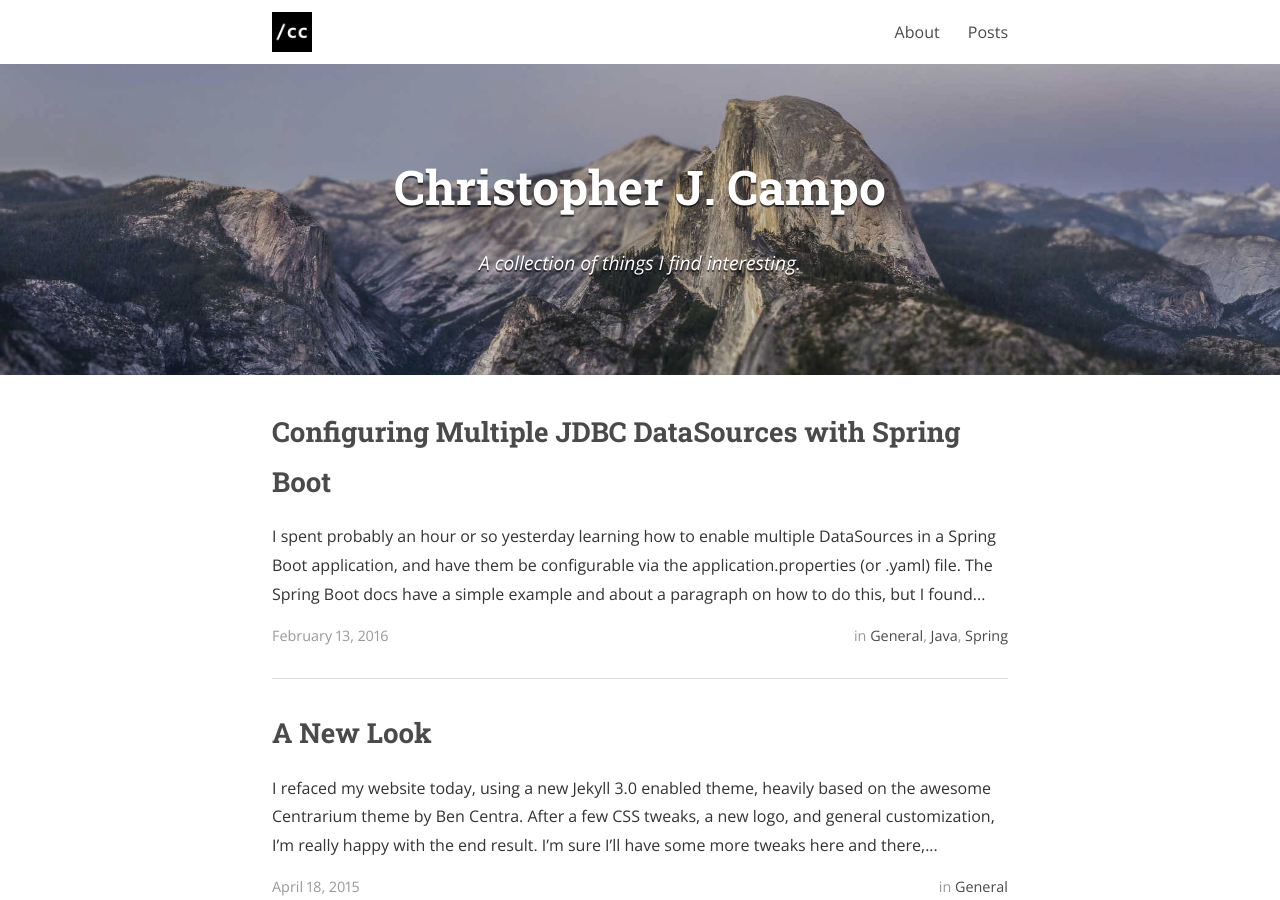
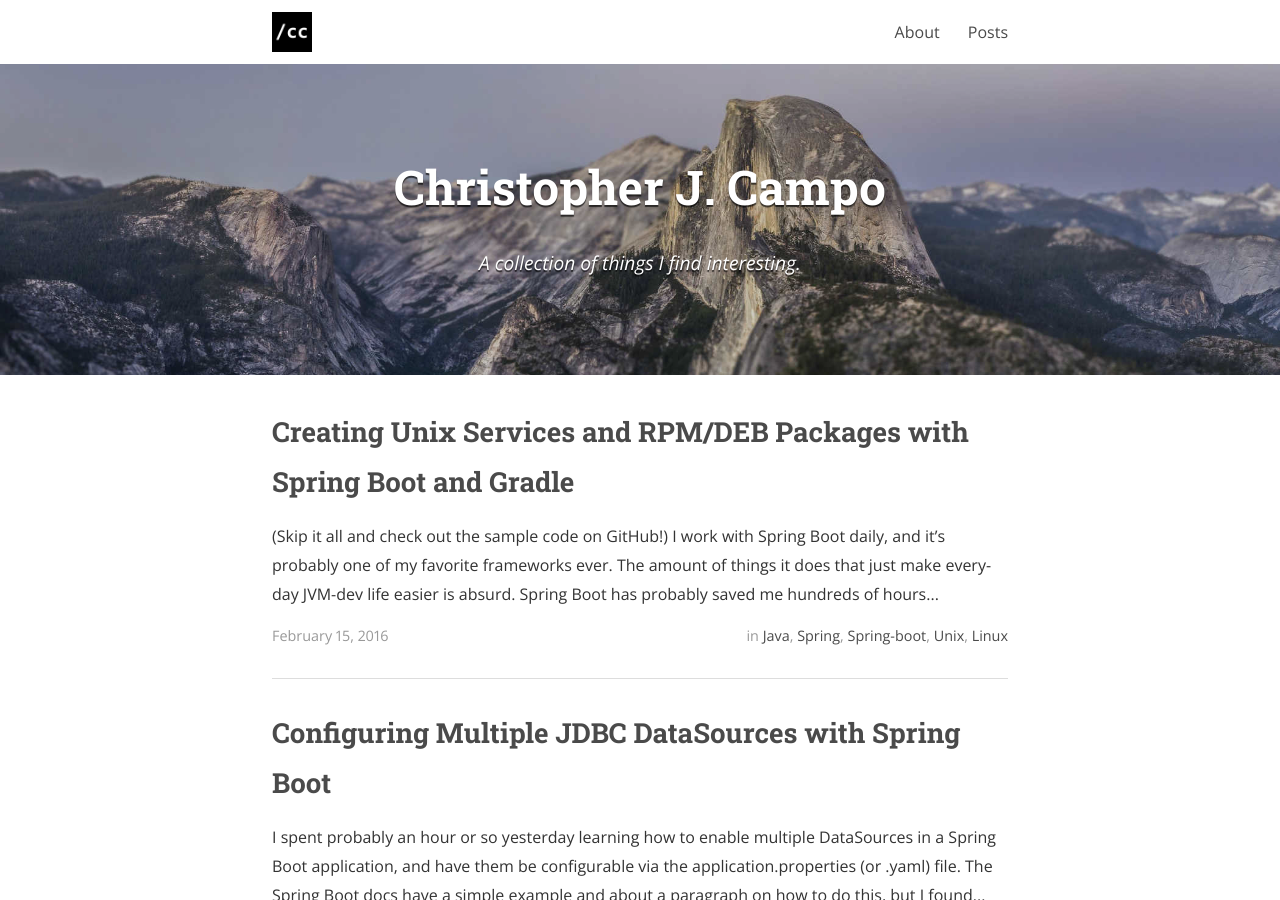
Before and after one commit to ccampo133/ccampo133.github.io, a Jekyll site: the page built from index.html, in a window 1280 px wide and 900 px high. Built offline with Jekyll 4.4.1, drawn with Linux system fonts in a browser that asks for light colours; nearby versions of some CDN libraries; the list of posts is cut into pages by our own code; a style sheet for code colours, icons or effects is not loaded; some of the changed lines change nothing that is shown.

Commit message:
Add final draft of boot service post

```diff
--- a/_drafts/2016-02-15-boot-service-package.md
+++ b/_posts/2016-02-15-boot-service-package.md
@@ -1,10 +1,12 @@
 ---
 layout: post
 title:  "Creating Unix Services and RPM/DEB Packages with Spring Boot and Gradle"
-date:   2016-02-15 19:00:00
+date:   2016-02-15 18:47:00
 author: Chris Campo
 categories: Java Spring Spring-Boot Unix Linux
 ---
+
+<sup>(Skip it all and check out the [sample code on GitHub][democode]!)</sup>
 
 I work with [Spring Boot][boothome] daily, and it's probably one of my favorite frameworks ever. The amount of things
 it does that just make every-day JVM-dev life easier is absurd. Spring Boot has probably saved me hundreds of hours
@@ -32,10 +34,15 @@
 Plugin (ospackage)][ospackage], which fits all the requirements. Throughout the rest of this post, I'll provide
 examples on how to create a simple service, package it as an RPM, and finally install and run.
 
-...Or you can just skip it all and check out the [sample code on GitHub][democode]!
+Before we get started, I'd just like to note that this post assumes at least a working knowledge of the following:
 
-To start, I've created a simple Spring Boot web service. Nothing fancy, however it can literally any Spring Boot
-application. For simplicity's sake, it's just a single MVC controller that returns the string `Hello world!`:
+* Spring Boot / Spring MVC
+* Gradle
+* Linux
+
+So now that that's out of the way,tTo start, I've created a simple Spring Boot web service. Nothing fancy, however it
+can literally any Spring Boot 1.3+ application. For simplicity's sake, it's just a single MVC controller that returns
+the string `Hello world!`:
 
 {% highlight java %}
 package me.ccampo.daemondemo;
@@ -184,20 +191,35 @@
 Gradle will spit out the packages in the `build/distributions` directory. After that, it's just a simple matter of
 installing the package! On CentOS, installing the RPM can be done like so:
 
-    $ rpm -Uvh rpm -Uvh daemon-demo-0.0.1-1.noarch.rpm
+    $ rpm -Uvh daemon-demo-0.0.1-1.noarch.rpm
 
 In the demo above, I set it to install to `/opt/local/daemon-demo`. In the directory `/opt/local/daemon-demo/conf`,
 there are two config files which can be used to alter the runtime behavior of the application. The first,
 `daemon-demo.conf` is a standard conf file used to set some variable about the application.
 The [Spring Boot docs](confdocs) have more info on this, but the key is that this file needs to be next to the jar,
 which is installed to `/opt/local/daemon-demo/bin`, so a symlink is created to the `bin` directory as part of the RPM
-build task.
+build task. The second file is just the standard `application.properties` file, however this can be edited to adjust
+runtime properties! This is done by setting the `--spring.config.location` command line switch in the
+`daemon-demo.conf` file. Again, see the [source][democode] for more detail. Pretty cool eh?
 
+To run the app, just do `service daemon-demo start` and it should start up on port 8080 by default. You can view the
+app's log file in `/opt/local/daemon-demo/log/daemon-demo.log` as well.
+
+To do a full uninstall, just do:
+
+    $ rpm -e daemon-demo-0.0.1-1.noarch
+
+...and the package will be removed from the system, just like any other package.
+
+That's about it! I hope you all find this helpful! Thanks again to the amazing Spring Boot team for making a really
+incredible framework for developing applications. I'm sure there are plenty of other cool features like this that will
+be coming down the pipe soon!
+
+Once again, the full source of this demo application can be found on [GitHub][democode].
 
 [^1]: If your OS uses `systemd`, it's a little more complicated, but not much; check out [Spring's docs][bootdocs].
 
 [boothome]: http://projects.spring.io/spring-boot/
-[github]: https://github.com/ccampo133/spring-boot-oauth2-demo
 [bootdocs]: http://docs.spring.io/spring-boot/docs/current/reference/htmlsingle/#deployment-service
 [nebula]: http://nebula-plugins.github.io/
 [ospackage]: https://github.com/nebula-plugins/gradle-ospackage-plugin
```
